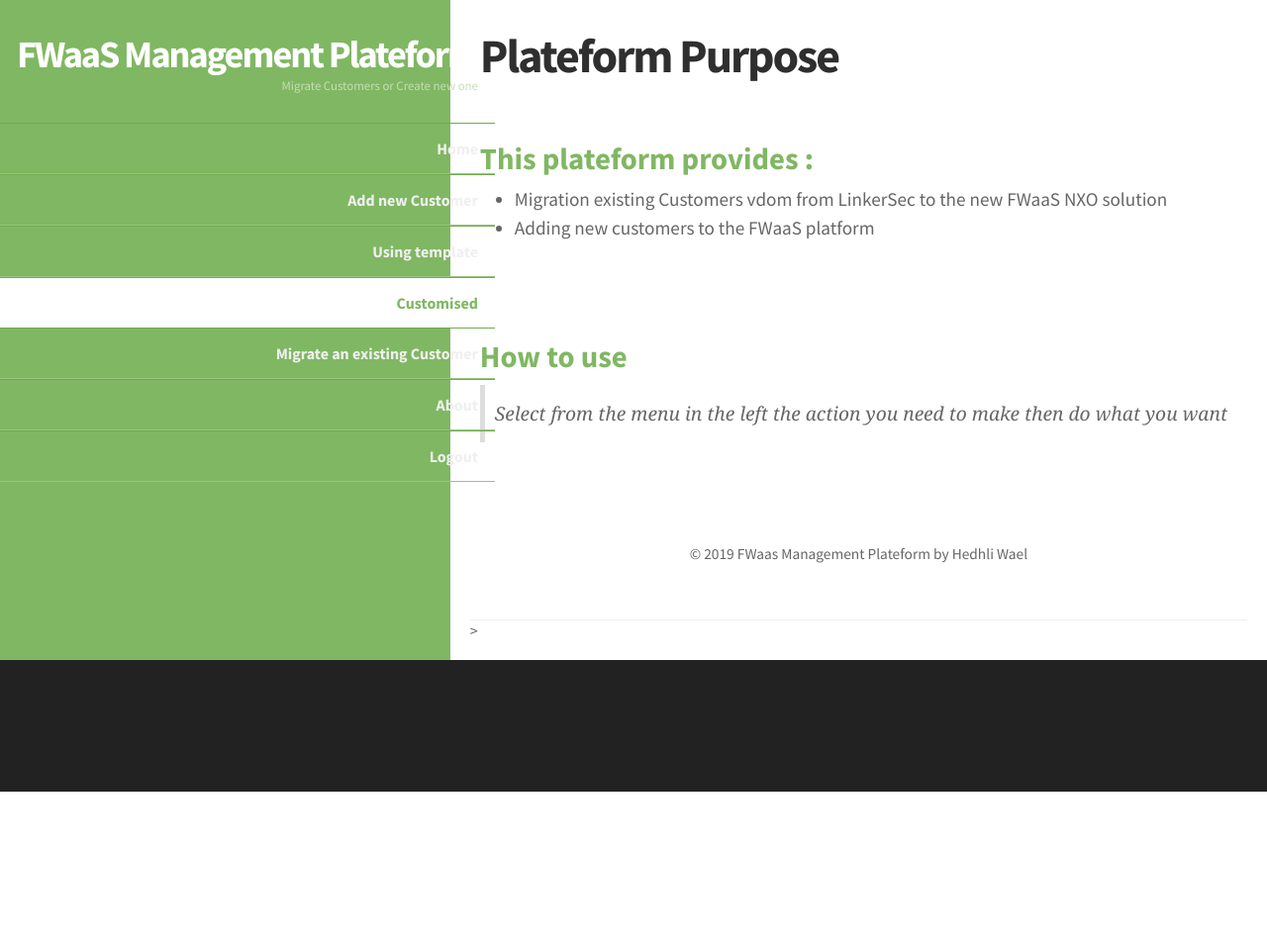
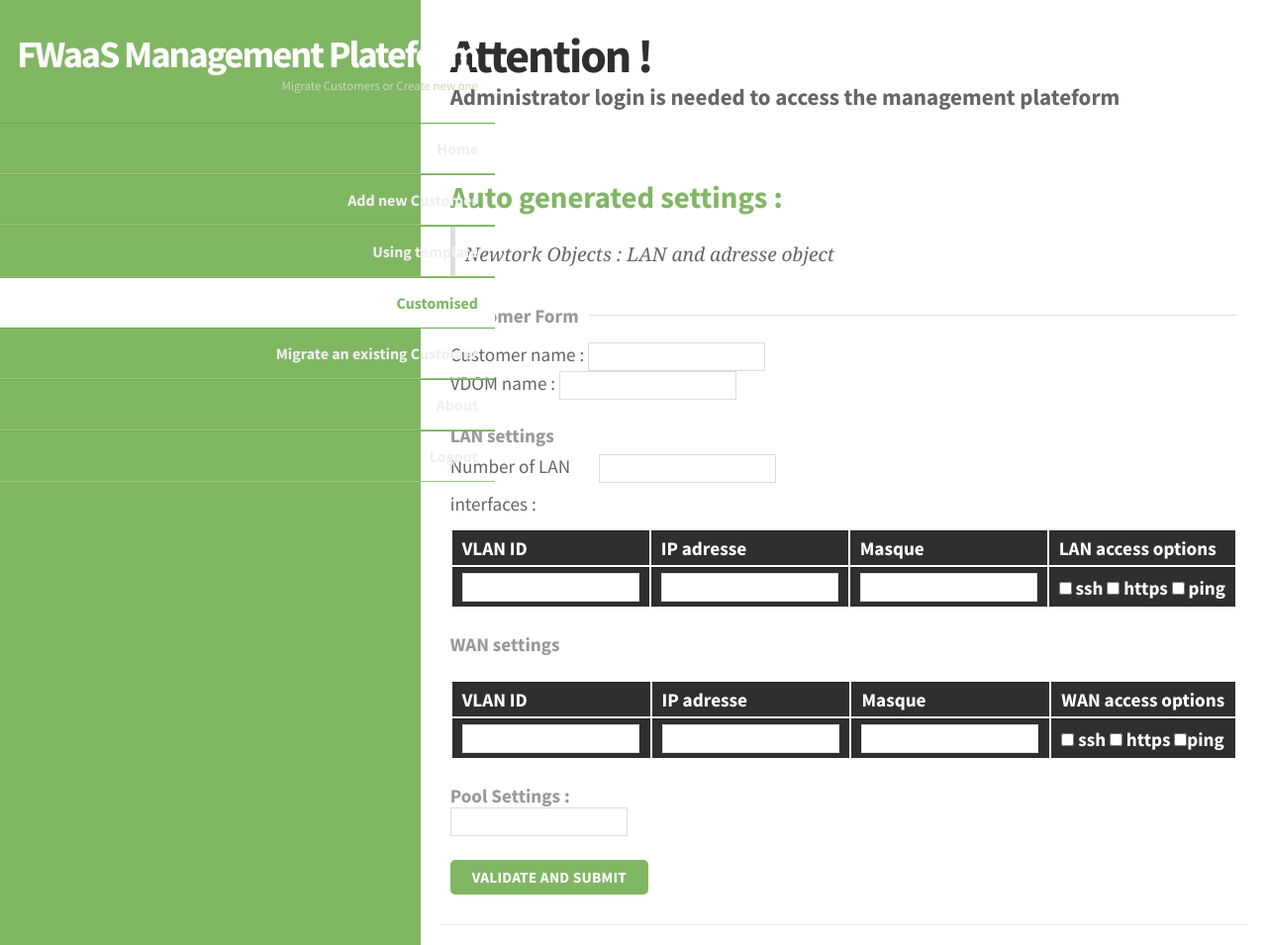
Before and after one commit to HedhliWael/FWaaS_Esprit_PFE_2019, a Flask app: page /new/custom in a window 1280 px wide. Shown: the whole page at 99% size. Before the commit the page ends 800 px from the top, so only its background shows below. Run offline with Flask 2, Linux system fonts and the light colour scheme; lists and menus that the app fills with data are empty.

Commit message:
24/02/19

```diff
--- a/app.py
+++ b/app.py
@@ -4,7 +4,7 @@
 from flask_sqlalchemy import SQLAlchemy
 from flask import Flask, render_template, redirect, url_for, flash, request
 import Fortigate_Requests
-from forms import LoginForm, NewCustomerWizardForm
+from forms import LoginForm, NewCustomerWizardForm, NewCustomerCustomForm
 
 app = Flask(__name__)
 
@@ -98,45 +98,66 @@
     fw_vdom = FortigateApi.Fortigate(FGT_Root, form.vdom_name.data, "PFE", "pfepfe")
     ip_lan_mask = str(form.ip_adresse_lan.data) + " " + str(form.masque_lan.data)
     ip_lan_mask_2 = str(form.ip_adresse_lan.data) + "/24"
+    ip_wan_mask_2 = str(form.ip_adresse_wan.data) + "/24"
     ip_wan_mask = str(form.ip_adresse_wan.data) + " " + str(form.masque_wan.data)
     rfc_1 = "10.0.0.0/8"
+    rfc_1_f = "10.0.0.0 255.0.0.0"
     rfc_2 = "172.16.0.0/12"
     rfc_3 = "192.168.0.0/16"
     ippool_name = str(form.vdom_name.data) + "_IPPool"
-    object_name = ip_lan_mask + "_LAN"
+    obj_name = ip_lan_mask + "_LAN"
+    intrf_lan_name = str(form.vdom_name.data) + "_LAN"
+    intrf_wan_name = str(form.vdom_name.data) + "_WAN"
 
-    """if form.vlan_id_lan.data:
-        flash("data retrieved = " + form.vlan_id_lan.data)
-    if form.https_access_lan.data:
-        flash('https access')"""
     # trucs
     if form.validate_on_submit():
-        flash(Fortigate_Requests.Create_vdom_with_param(form.vdom_name.data, fw))
-        flash(Fortigate_Requests.create_admin_local_profil(form.vdom_name.data, fw, admin_name, 'testtest'))
-        flash(Fortigate_Requests.create_and_associate_interface_vlan_to_vdom(str(form.vdom_name.data), fw, 'LAN', 'AGG',
-                                                                             str(form.vlan_id_lan.data),
-                                                                             str(ip_lan_mask), 'https ssh ping'))
+        # Vdom
 
-        flash(Fortigate_Requests.create_and_associate_interface_vlan_to_vdom(str(form.vdom_name.data), fw, 'WAN', 'AGG',
-                                                                             str(form.vlan_id_wan.data),
-                                                                             str(ip_wan_mask), 'https ssh ping'))
-        flash(Fortigate_Requests.create_adresse_object(fw_vdom, str(ip_lan_mask_2), object_name))
-        flash(Fortigate_Requests.create_ippool(fw_vdom, form.ip_publique.data, ippool_name, form.vdom_name.data))
-        flash(Fortigate_Requests.create_route(fw_vdom, rfc_1, '10.10.10.254', 'LAN', 'auto-generated route'))
-        flash(Fortigate_Requests.create_route(fw_vdom, rfc_2, '10.10.10.254', 'LAN', 'auto-generated route'))
-        flash(Fortigate_Requests.create_route(fw_vdom, rfc_3, '10.10.10.254', 'LAN', 'auto-generated route'))
-        flash(
-            Fortigate_Requests.create_route(fw_vdom, '0.0.0.0 0.0.0.0', '20.20.20.254', 'WAN', 'auto-generated route'))
+        flash(Fortigate_Requests.c_vdom(form.vdom_name.data, fw))
 
-        flash(Fortigate_Requests.create_policy(fw_vdom, 'LAN', 'WAN', object_name, 'enable', 'enable', ippool_name,
-                                               'auto-generated policy'))
+        # Admin profil
+
+        flash(Fortigate_Requests.c_admin(form.vdom_name.data, fw, admin_name, 'testtest'))
+
+        # Interfaces
+
+        flash(Fortigate_Requests.c_intrf_vlan(str(form.vdom_name.data), fw,
+                                              intrf_lan_name, 'AGG',
+                                              str(form.vlan_id_lan.data),
+                                              str(ip_lan_mask), 'https ssh ping'))
+
+        flash(Fortigate_Requests.c_intrf_vlan(str(form.vdom_name.data), fw,
+                                              intrf_wan_name, 'AGG',
+                                              str(form.vlan_id_wan.data),
+                                              str(ip_wan_mask), 'https ssh ping'))
+        # Address Object
+
+        flash(Fortigate_Requests.c_adr_obj(fw_vdom, str(ip_lan_mask_2), obj_name))
+
+        # IP Pool
+
+        flash(Fortigate_Requests.c_ippool(fw_vdom, form.ip_publique.data, ippool_name, form.vdom_name.data))
+
+        # Routes
+
+        flash(Fortigate_Requests.c_route(fw_vdom, rfc_1, ip_lan_mask_2, intrf_lan_name, 'auto-generated route'))
+        flash(Fortigate_Requests.c_route(fw_vdom, rfc_2, ip_lan_mask_2, intrf_lan_name, 'auto-generated route'))
+        flash(Fortigate_Requests.c_route(fw_vdom, rfc_3, ip_lan_mask_2, intrf_lan_name, 'auto-generated route'))
+        flash(Fortigate_Requests.c_route(fw_vdom, '0.0.0.0 0.0.0.0', ip_wan_mask_2, intrf_wan_name,
+                                         'auto-generated route'))
+
+        # Policies
+
+        flash(Fortigate_Requests.c_policy(fw_vdom, intrf_lan_name, intrf_wan_name, obj_name, 'enable', 'enable',
+                                          ippool_name, 'auto-generated policy'))
 
     return render_template('wizard_Customer.html', title='Add Customer With Wizard', form=form)
 
 
 @app.route("/new/custom")
 def nc_customised():
-    return render_template('custom_Customer.html', title='add customer')
+    form = NewCustomerCustomForm()
+    return render_template('custom_Customer.html', title='add customer', form=form)
 
 
 if __name__ == '__main__':
--- a/forms.py
+++ b/forms.py
@@ -1,6 +1,6 @@
 from flask_wtf import FlaskForm
 from wtforms import StringField, PasswordField, SubmitField, BooleanField
-from wtforms.validators import DataRequired
+from wtforms.validators import DataRequired, IPAddress, length, number_range
 
 
 class LoginForm(FlaskForm):
@@ -29,6 +29,7 @@
 
 
 class NewCustomerCustomForm(FlaskForm):
+    intrf_nbr = StringField('Number of LAN interfaces : ', validators=[number_range(min=2, max=5)])
     Customer_name = StringField('Customer name : ', validators=[DataRequired()])
     vdom_name = StringField('VDOM name : ', validators=[DataRequired()])
     vlan_id_lan = StringField('VLAN ID ', validators=[DataRequired()])
@@ -37,5 +38,11 @@
     vlan_id_wan = StringField('VLAN ID', validators=[DataRequired()])
     ip_adresse_wan = StringField('IP adresse ', validators=[DataRequired()])
     masque_wan = StringField('Masque ', validators=[DataRequired()])
-    ip_publique = StringField('IP Publique : ', validators=[DataRequired()])
+    ip_publique = StringField('Pool Settings : ', validators=[DataRequired()])
+    ssh_access_lan = BooleanField()
+    https_access_lan = BooleanField()
+    ping_access_lan = BooleanField()
+    ssh_access_wan = BooleanField()
+    https_access_wan = BooleanField()
+    ping_access_Wan = BooleanField()
     submit = SubmitField('validate and submit')
--- a/templates/custom_Customer.html
+++ b/templates/custom_Customer.html
@@ -1,9 +1,9 @@
 <!doctype html>
 <html>
 <head>
-<meta http-equiv="Content-Type" content="text/html; charset=iso-8859-1" />
+    <meta http-equiv="Content-Type" content="text/html; charset=iso-8859-1"/>
     <title>FWaaS</title>
-<link rel="stylesheet" href="{{ url_for('static', filename='styles.css') }}" type="text/css" />
+    <link rel="stylesheet" href="{{ url_for('static', filename='styles.css') }}" type="text/css"/>
     <!--[if lt IE 9]>
 <script src="http://html5shiv.googlecode.com/svn/trunk/html5.js"></script>
 <![endif]-->
@@ -14,7 +14,7 @@
 
     License: Creative Commons Attribution
     //-->
-<meta name="viewport" content="width=device-width, minimum-scale=1.0, maximum-scale=1.0" />
+    <meta name="viewport" content="width=device-width, minimum-scale=1.0, maximum-scale=1.0"/>
 </head>
 
 <body>
@@ -30,7 +30,7 @@
         <nav id="mainnav">
             <ul>
                 <li><a href="{{ url_for('home') }}">Home</a></li>
-				<li><a href="#">Add new Customer</a></li>
+                <li><a href="{{ url_for('nc_add') }}">Add new Customer</a></li>
                 <li><a href="{{ url_for('nc_w_template') }}">Using template</a></li>
                 <li class="selected-item"><a href="{{ url_for('nc_customised') }}">Customised</a></li>
                 <li><a href="#">Migrate an existing Customer</a></li>
@@ -40,32 +40,85 @@
         </nav>
     </aside>
     <section id="content" class="column-right">
-
         <article>
-				<h2>Plateform Purpose</h2>
+            <h2>Attention !</h2>
+            <h5>Administrator login is needed to access the management plateform</h5>
             <p>&nbsp;</p>
 
+            <h3>Auto generated settings : </h3>
+            <blockquote><p>Newtork Objects : LAN and adresse object<br></p></blockquote>
+            {% with messages = get_flashed_messages() %}
+                {% if messages %}
+                    {% for message in messages %}
+                        <code>{{ message }} </code>
+                    {% endfor %}
+                {% endif %}
+            {% endwith %}
+            <fieldset>
+                <legend>Customer Form</legend>
 
-				<h3>This plateform provides :</h3>
-				<ul>
-					<li>Migration existing Customers vdom from LinkerSec to the new FWaaS NXO solution</li>
-					<li>Adding new customers to the FWaaS platform</li>
-				</ul>
-				<p>&nbsp;</p>
+                {% block content %}
+                    <form method="POST" action="">
+                        {{ form.hidden_tag() }}
+                        {{ form.Customer_name.label() }}
+                        {{ form.Customer_name() }}
+                        <br>
+                        {{ form.vdom_name.label() }}
+                        {{ form.vdom_name() }}
+                        <br><br>
+                        <legend>LAN settings</legend>
+                        <p>{{ form.intrf_nbr.label() }} {{ form.intrf_nbr() }} </p>
+                        <br>
+                        <table>
+                            <tr>
+                                <th>{{ form.vlan_id_lan.label() }}</th>
+                                <th>{{ form.ip_adresse_lan.label() }}</th>
+                                <th>{{ form.masque_lan.label() }}</th>
+                                <th>LAN access options</th>
+                            </tr>
+                            <tr>
+                                <th>{{ form.vlan_id_lan() }}</th>
+                                <th>{{ form.ip_adresse_lan() }}</th>
+                                <th>{{ form.masque_lan() }}</th>
+                                <th>{{ form.ssh_access_lan(value='Allow_ssh') }} ssh
+                                    {{ form.https_access_lan(value='Allow_https') }} https
+                                    {{ form.ping_access_lan(value='Allow_ping') }} ping
+                                </th>
+                            </tr>
+                        </table>
+                        <br>
+                        <legend>WAN settings</legend>
+                        <br>
+                        <table>
+                            <tr>
+                                <th>{{ form.vlan_id_wan.label() }}</th>
+                                <th>{{ form.ip_adresse_wan.label() }}</th>
+                                <th>{{ form.masque_wan.label() }}</th>
+                                <th>WAN access options</th>
+                            </tr>
+                            <tr>
+                                <th>{{ form.vlan_id_wan() }}</th>
+                                <th>{{ form.ip_adresse_wan() }}</th>
+                                <th>{{ form.masque_wan() }}</th>
+                                <th>{{ form.ssh_access_wan(value='Allow_ssh') }} ssh
+                                    {{ form.https_access_wan(value='Allow_https') }} https
+                                    {{ form.ping_access_Wan(value='Allow_ping') }}ping
+                                </th>
+                            </tr>
+                        </table>
+                        <br>
+                        <legend>{{ form.ip_publique.label() }}</legend>
+                        {{ form.ip_publique() }}<br>
+                        <br>
+                        {{ form.submit(class_="formbutton") }}
+                    </form>
+                {% endblock content %}
+            </fieldset>
 
-				<h3>How to use</h3>
-				<blockquote><p>Select from the menu in the left the action you need to make then do what you want</p></blockquote>
-				<p>&nbsp;</p>
-<footer class="clear">
-			<p>&copy; 2019 FWaas Management Plateform by Hedhli Wael</p>
-		</footer>
-        </article>>
+        </article>
     </section>
-
     <div class="clear"></div>
 
 </section>
-
-
 </body>
 </html>
```
Also changed, not shown: FortigateApi.py (+29 -1 lines), Fortigate_Requests.py (+31 -15 lines), templates/wizard_Customer.html (+8 -16 lines). Lines whose indentation alone changed are shown as unchanged.
